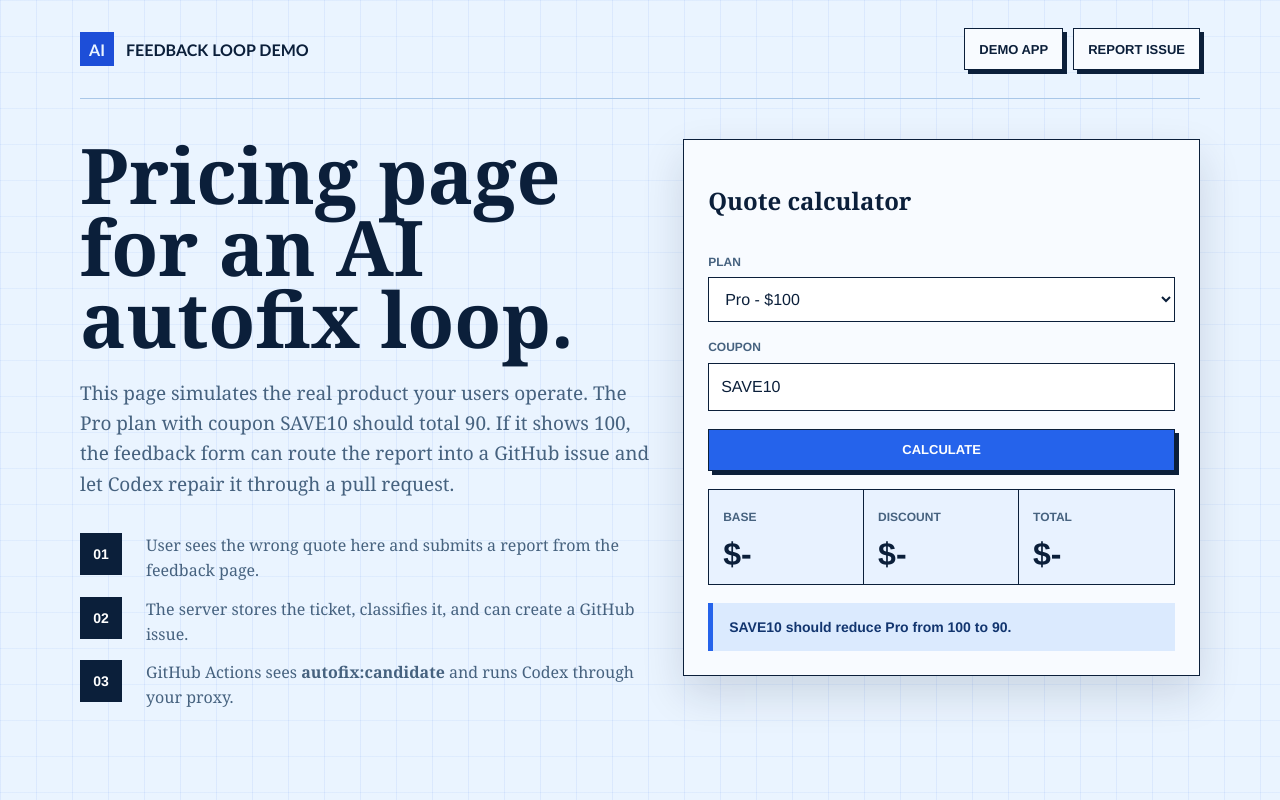
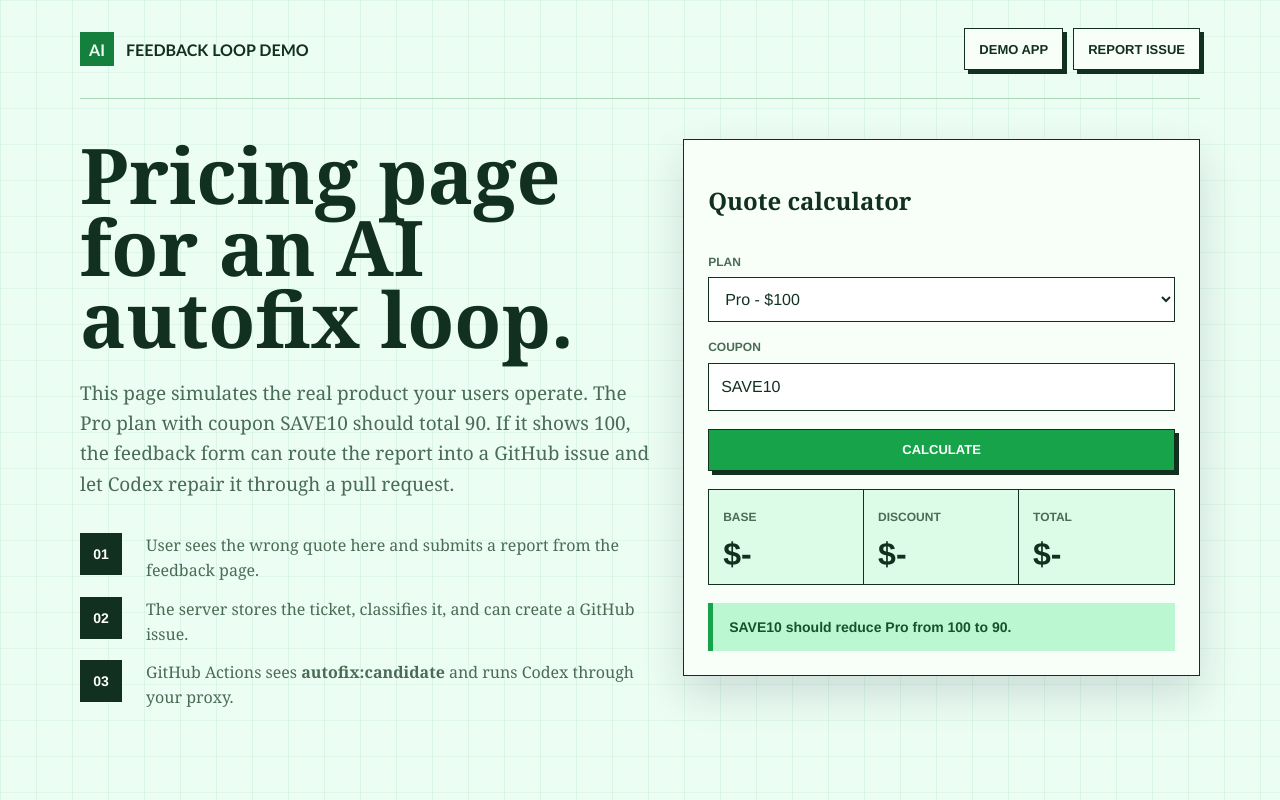
Before and after one commit to gloryash/ai-feedback-loop-demo, a website: page public/index.html in a window 1280 px wide. Drawn offline with Linux system fonts and the light colour scheme; no server answers.

Commit message:
fix: resolve issue #12 (#14)
Co-authored-by: ai-autofix-bot <ai-autofix-bot@users.noreply.github.com>

```diff
--- a/public/styles.css
+++ b/public/styles.css
@@ -1,13 +1,13 @@
 :root {
   color-scheme: light;
-  --paper: #eaf4ff;
-  --ink: #0b1f3a;
-  --muted: #46627f;
-  --line: #a9c7e8;
-  --panel: #f8fbff;
-  --accent: #2563eb;
-  --accent-strong: #1d4ed8;
-  --signal: #38bdf8;
+  --paper: #ecfdf3;
+  --ink: #12301f;
+  --muted: #4a6b56;
+  --line: #a8d8b5;
+  --panel: #f8fff9;
+  --accent: #16a34a;
+  --accent-strong: #15803d;
+  --signal: #34d399;
   --danger: #b42318;
   --shadow: 0 18px 40px rgba(11, 31, 58, 0.14);
 }
@@ -19,8 +19,8 @@
 body {
   margin: 0;
   background:
-    linear-gradient(90deg, rgba(37, 99, 235, 0.08) 1px, transparent 1px),
-    linear-gradient(rgba(37, 99, 235, 0.06) 1px, transparent 1px),
+    linear-gradient(90deg, rgba(22, 163, 74, 0.08) 1px, transparent 1px),
+    linear-gradient(rgba(22, 163, 74, 0.06) 1px, transparent 1px),
     var(--paper);
   background-size: 36px 36px;
   color: var(--ink);
@@ -187,7 +187,7 @@ textarea {
   min-height: 92px;
   padding: 14px;
   border-right: 1px solid var(--ink);
-  background: #e8f2ff;
+  background: #dcfce7;
 }
 
 .quote div:last-child {
@@ -202,9 +202,9 @@ textarea {
 
 .bug-strip {
   border-left: 5px solid var(--accent);
-  background: #dbeafe;
+  background: #bbf7d0;
   padding: 14px 16px;
-  color: #12356f;
+  color: #14532d;
   font: 700 14px/1.45 ui-sans-serif, "Avenir Next", Helvetica, sans-serif;
 }
 
@@ -255,7 +255,7 @@ textarea {
 .result {
   margin-top: 18px;
   border: 1px solid var(--line);
-  background: #e8f2ff;
+  background: #dcfce7;
   color: var(--ink);
   padding: 14px;
   font: 15px/1.55 ui-sans-serif, "Avenir Next", Helvetica, sans-serif;
@@ -286,7 +286,7 @@ textarea {
 }
 
 .result-pending {
-  background: #dbeafe;
+  background: #bbf7d0;
 }
 
 .result-error {
--- a/test/theme.test.js
+++ b/test/theme.test.js
@@ -2,15 +2,16 @@ import test from 'node:test';
 import assert from 'node:assert/strict';
 import { readFile } from 'node:fs/promises';
 
-test('demo pages use a clear blue theme instead of the old paper and green palette', async () => {
+test('demo pages use a clear green theme', async () => {
   const css = await readFile(new URL('../public/styles.css', import.meta.url), 'utf8');
 
-  assert.match(css, /--paper:\s*#eaf4ff;/);
-  assert.match(css, /--accent:\s*#2563eb;/);
+  assert.match(css, /--paper:\s*#ecfdf3;/);
+  assert.match(css, /--accent:\s*#16a34a;/);
+  assert.match(css, /rgba\(22,\s*163,\s*74,\s*0\.08\)/);
   assert.match(css, /\.mark\s*\{[\s\S]*background:\s*var\(--accent-strong\);/);
-  assert.match(css, /\.bug-strip\s*\{[\s\S]*background:\s*#dbeafe;/);
+  assert.match(css, /\.bug-strip\s*\{[\s\S]*background:\s*#bbf7d0;/);
 
   assert.doesNotMatch(css, /--paper:\s*#f7f4ec;/);
-  assert.doesNotMatch(css, /--accent:\s*#0f766e;/);
+  assert.doesNotMatch(css, /--accent:\s*#2563eb;/);
   assert.doesNotMatch(css, /background:\s*#fffaf0;/);
 });
```
